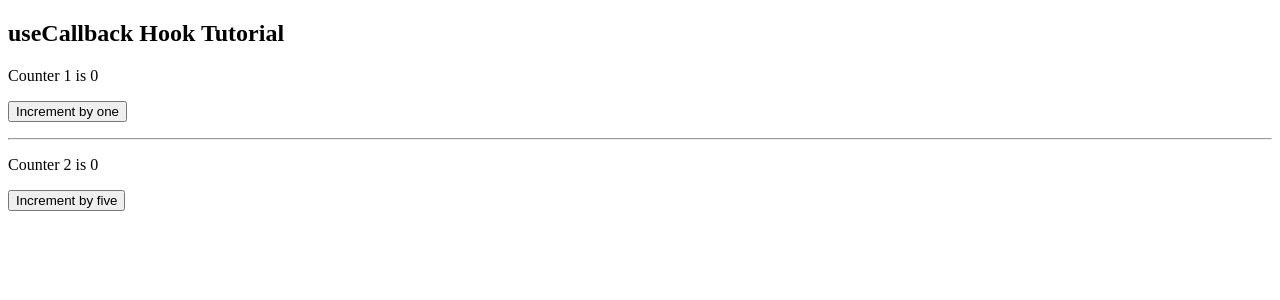
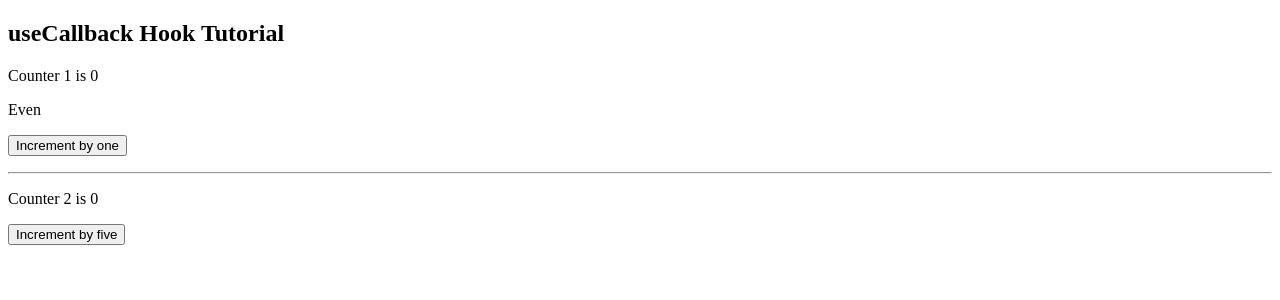
Before and after one commit to SOUROVSARKERTEC12/React, a React (Create React App) app: page / in a window 1280 px wide. Shown: the top 300 px of the page. Built offline with nearby package versions, Linux system fonts and the light colour scheme.

Commit message:
useMemo() -> remember the return value of this function

```diff
--- a/src/App.js
+++ b/src/App.js
@@ -15,11 +15,17 @@ function App() {
         setCount2((prevCount) => prevCount + 5);
     }, []);
 
+    const isEvenOrOdd = useMemo(() => {
+        let i = 0;
+        while (i < 1000000000) i += 1; // costly operation
+        return count1 % 2 === 0;
+    }, [count1]);
 
     return (
         <div className='app'>
             <Title />
             <ShowCount count={count1} title='Counter 1' />
+            <span>{isEvenOrOdd? 'Even' : 'Odd'}</span>
             <Button handleClick={incrementByOne}>Increment by one</Button>
             <hr />
             <ShowCount count={count2} title='Counter 2' />
```
